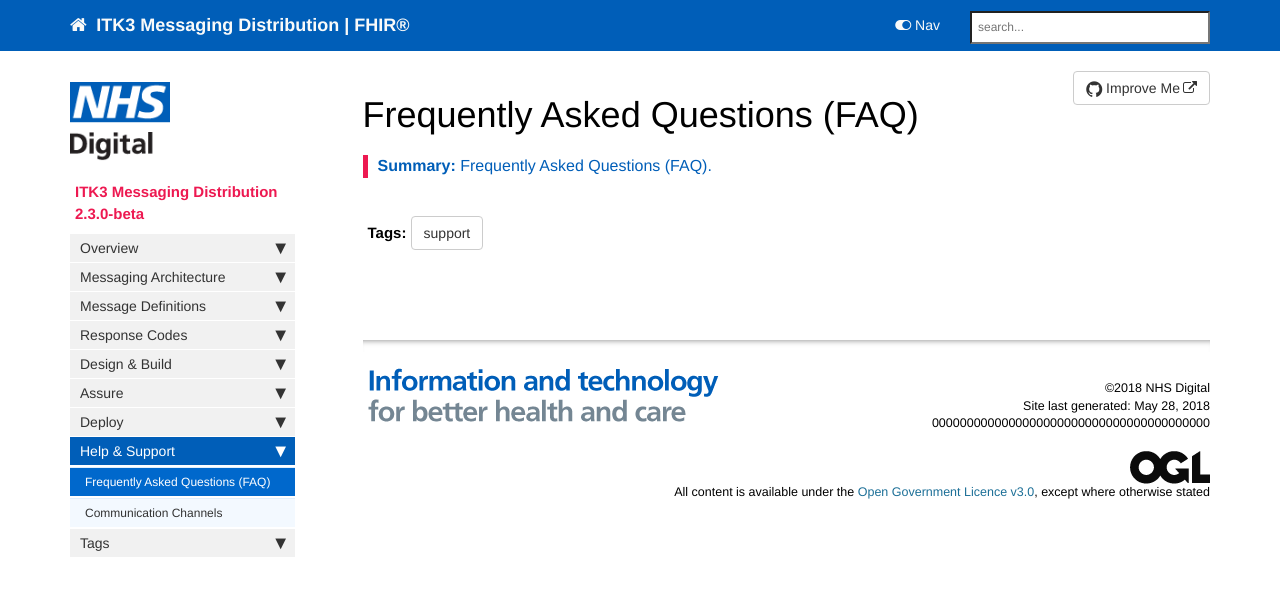
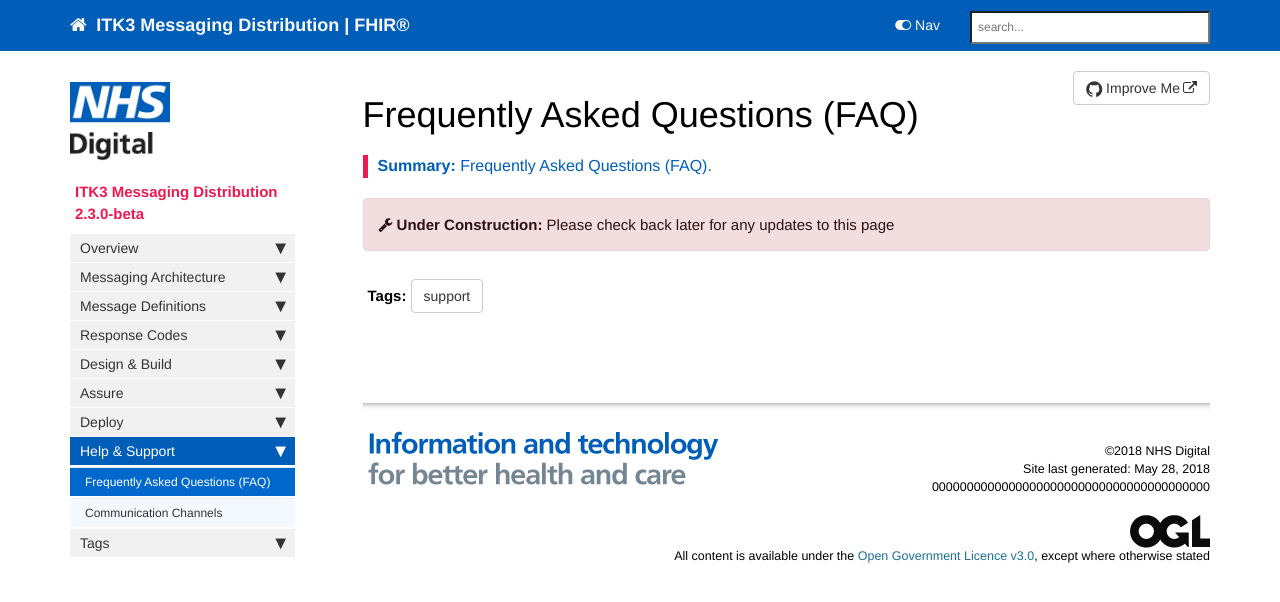
Before and after one commit to nhsconnect/ITK3-Messaging-Distribution, a Jekyll site: the page built from pages/support/support_faq.md, in a window 1280 px wide. Shown: the top 602 px of the page. Built offline with Jekyll 4.4.1, drawn with Linux system fonts in a browser that asks for light colours; nearby versions of some CDN libraries; comment, search, counter and statistics services are not loaded.

Commit message:
Improvements following internal review.

```diff
--- a/pages/support/support_faq.md
+++ b/pages/support/support_faq.md
@@ -7,3 +7,4 @@ sidebar: overview_sidebar
 permalink: support_faq.html
 summary: "Frequently Asked Questions (FAQ)."
 ---
+{% include custom/under.construction.html content="Please check back later for any updates to this page" %}
```
Also changed, not shown: pages/deploy/deploy.md (+1 -0 lines).
